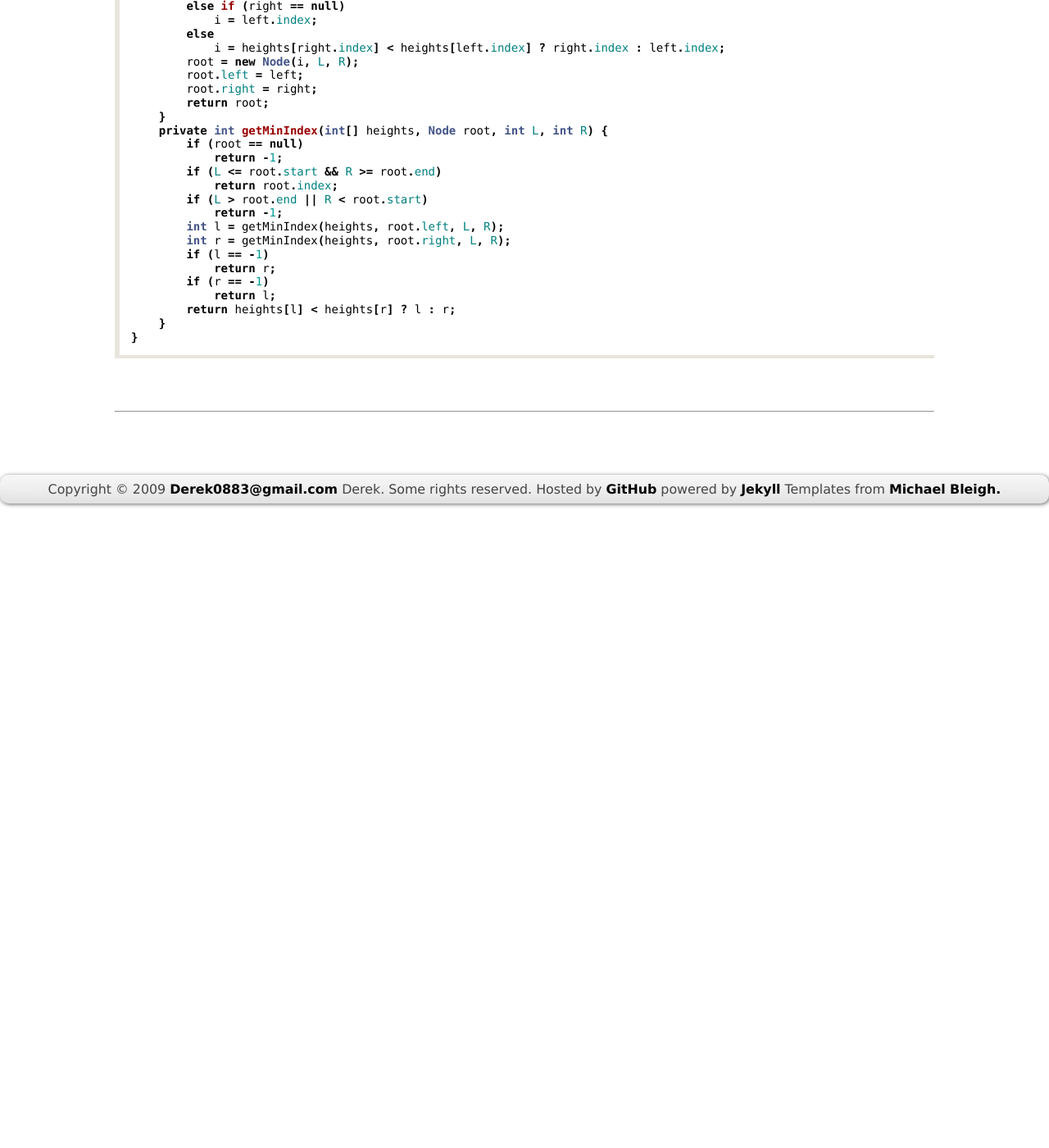
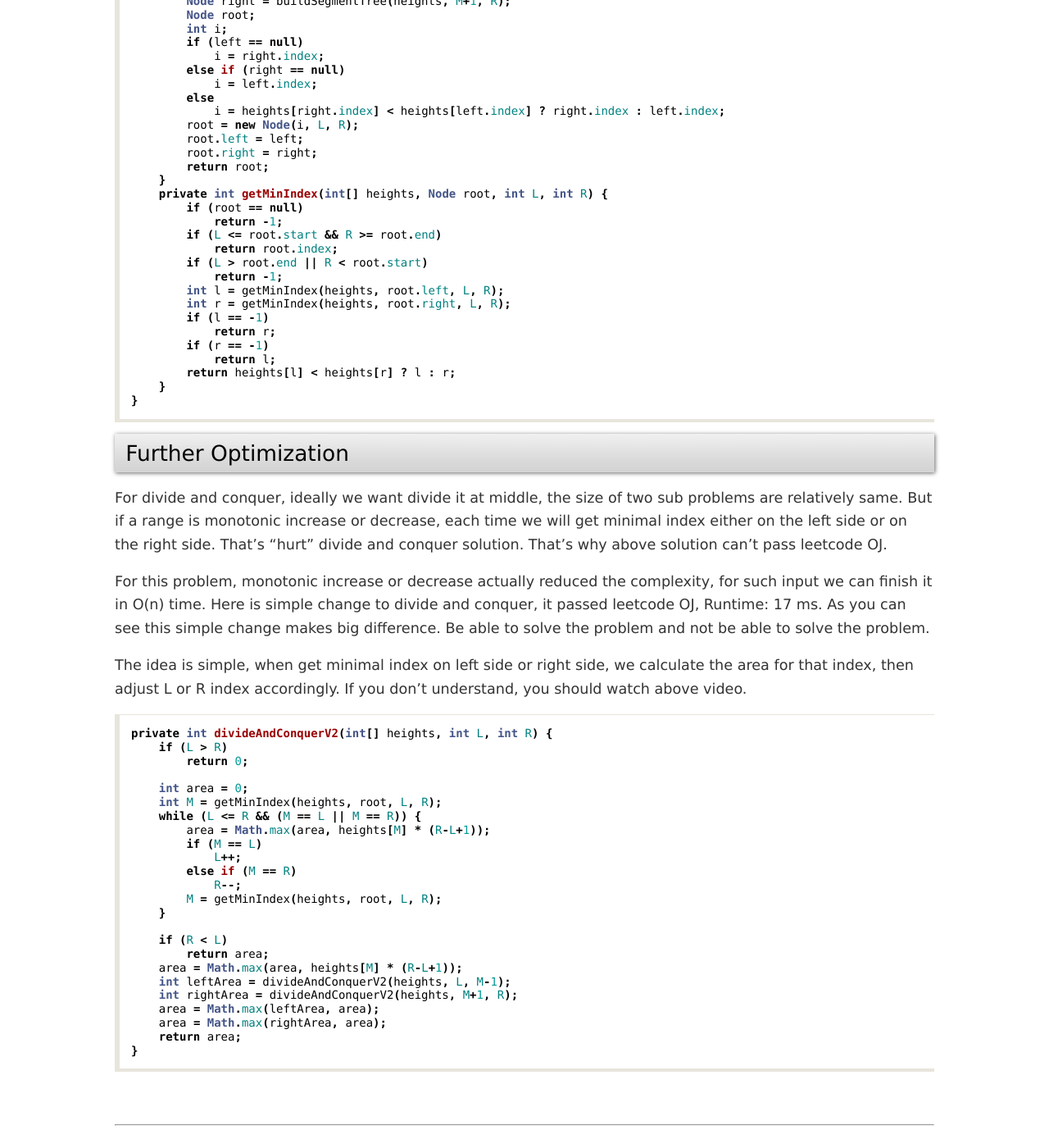
Before and after one commit to derek0883/derek0883.github.io, a Jekyll site: the page built from _posts/2016-12-26-div-con1.md, in a window 1280 px wide and 1400 px high, scrolled down 3906 px. Shown: the whole window at 82% size. Built offline with Jekyll 4.4.1, drawn with Linux system fonts in a browser that asks for light colours; comment, search, counter and statistics services are not loaded; before the commit the page ends 4536 px from its top, so only the background shows below that; some of the changed text lies outside the part shown.

Commit message:
divide conque1

````diff
--- a/_posts/2016-12-26-div-con1.md
+++ b/_posts/2016-12-26-div-con1.md
@@ -105,6 +104,10 @@ you will see it is real fast.
 ```bash
 "time java -Xss4m LargestRectangleArea"
 ```
+
+Following code are divide and conquer solution. If you are not familiar with segment tree,
+you can ignore it for now, focus on this problem. you should understand divide and conquer part of
+the following code before you move to next section. I show you how to optimize it further.
 
 ```java
 public class Solution {
@@ -172,3 +175,43 @@ public class Solution {
     }
 }
 ```
+
+## Further Optimization
+For divide and conquer, ideally we want divide it at middle, the size of two sub problems are relatively same.
+But if a range is monotonic increase or decrease, each time we will get minimal index either on the left side or on the right side.
+That's "hurt" divide and conquer solution. That's why above solution can't pass leetcode OJ.
+
+For this problem, monotonic increase or decrease actually reduced the complexity, for such input we can finish it in O(n) time.
+Here is simple change to divide and conquer, it passed leetcode OJ, Runtime: 17 ms.
+As you can see this simple change makes big difference. Be able to solve the problem and not be able to solve the problem.
+
+The idea is simple, when get minimal index on left side or right side, we calculate the area for that index, then adjust L or R index accordingly.
+If you don't understand, you should watch above video.
+
+
+```java
+private int divideAndConquerV2(int[] heights, int L, int R) {
+    if (L > R)
+        return 0;
+
+    int area = 0;
+    int M = getMinIndex(heights, root, L, R);
+    while (L <= R && (M == L || M == R)) {
+        area = Math.max(area, heights[M] * (R-L+1));
+        if (M == L)
+            L++;
+        else if (M == R)
+            R--;
+        M = getMinIndex(heights, root, L, R);
+    }
+
+    if (R < L)
+        return area;
+    area = Math.max(area, heights[M] * (R-L+1));
+    int leftArea = divideAndConquerV2(heights, L, M-1);
+    int rightArea = divideAndConquerV2(heights, M+1, R);
+    area = Math.max(leftArea, area);
+    area = Math.max(rightArea, area);
+    return area;
+}
+```
````
Also changed, not shown: other parts of _posts/2016-12-26-div-con1.md (+0 -1 lines), _posts/2016-11-26-qemu-tracing1.md (+1 -1 lines), _posts/2016-12-17-buildkernel.md (+1 -0 lines), index.md (+1 -1 lines).
